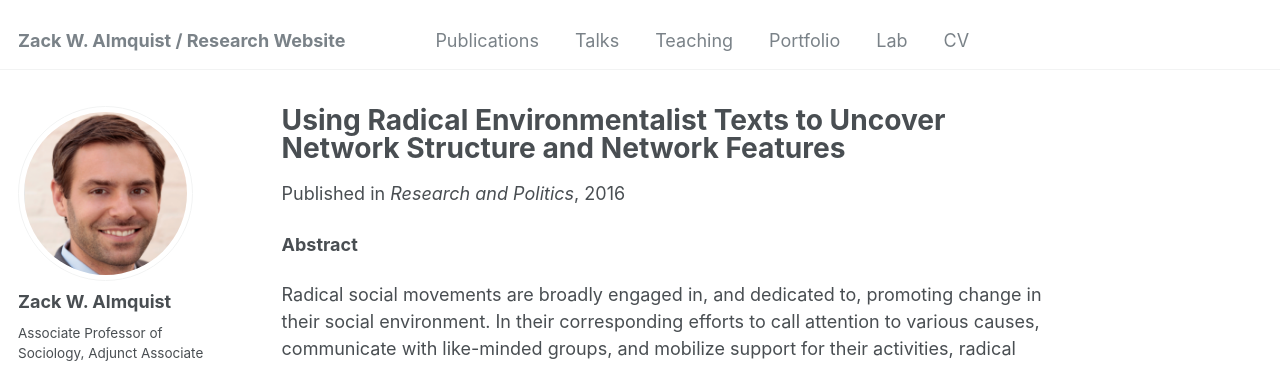
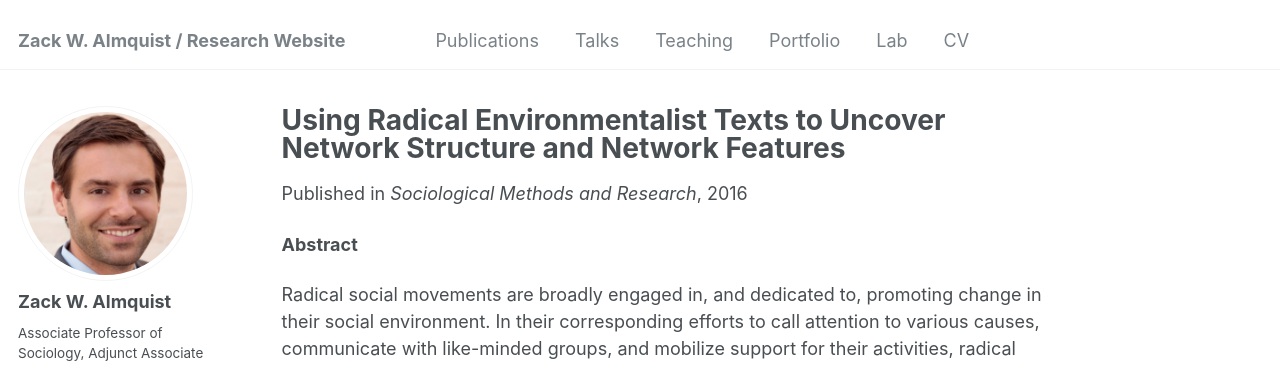
Before and after one commit to zalmquist/zalmquist.github.io, a Jekyll site: the page built from _publications/2016-11-16-smr.md, in a window 1280 px wide and 900 px high. Shown: the top 365 px of the window. Built offline with Jekyll 4.4.1, drawn with Linux system fonts in a browser that asks for light colours; some web fonts are replaced.

Commit message:
Update 2016-11-16-smr.md

```diff
--- a/_publications/2016-11-16-smr.md
+++ b/_publications/2016-11-16-smr.md
@@ -5,7 +5,7 @@ category: manuscripts
 permalink: /publication/2016-11-16-smr
 excerpt: ''
 date: 2016-11-16
-venue: 'Research and Politics'
+venue: 'Sociological Methods and Research'
 paperurl: 'https://depts.washington.edu/zalmquist/articles/almquist_SMR.pdf'
 citation: 'Almquist, Z. W., & Bagozzi, B. E. (2019). <a href="https://journals.sagepub.com/doi/10.1177/0049124117729696">Using radical environmentalist texts to uncover network structure and network features</a>. <i>Sociological Methods & Research</i>, 48(4), 905-960.'
 ---
```
